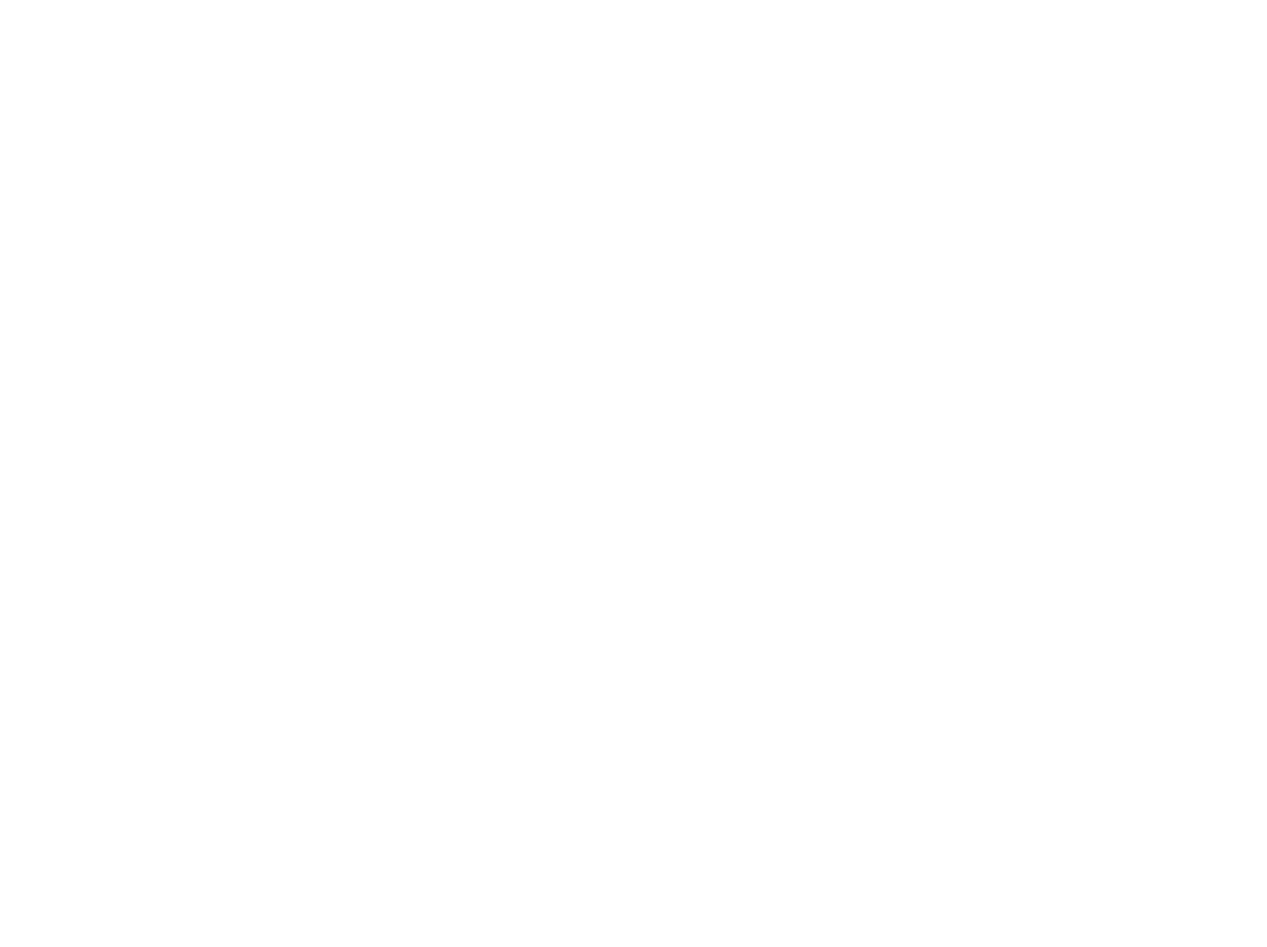
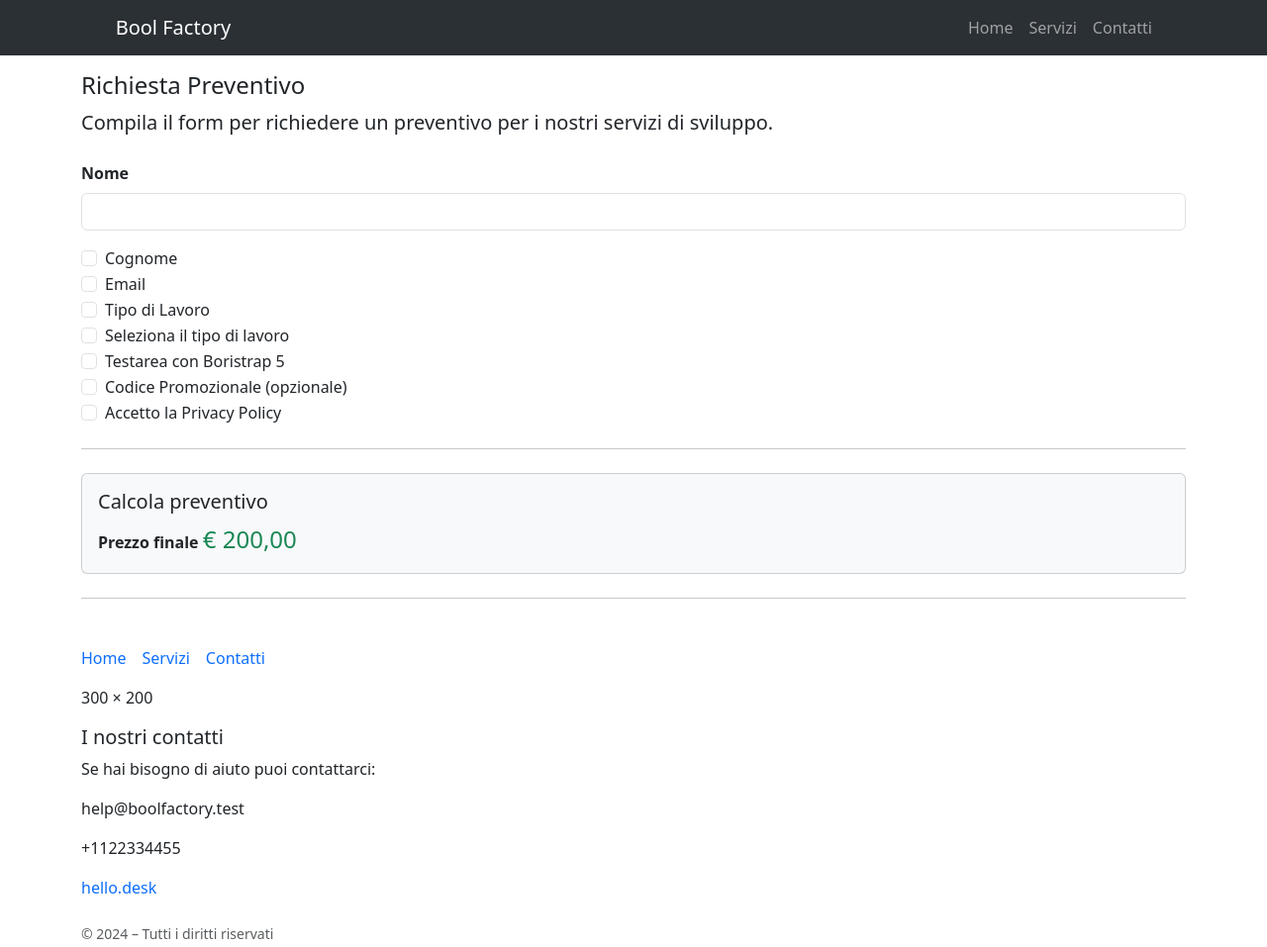
Before and after one commit to TommasoGabellini/bootstrap-preventivo, a plain HTML site: page index.html in a window 1280 px wide. Shown: the whole page at 99% size. Before the commit the page ends 800 px from the top, so only its background shows below. Drawn offline with nearby package versions, Linux system fonts and the light colour scheme.

Commit message:
feat: primo inizio

```diff
--- a/index.html
+++ b/index.html
@@ -3,9 +3,116 @@
 <head>
     <meta charset="UTF-8">
     <meta name="viewport" content="width=device-width, initial-scale=1.0">
-    <title>Document</title>
+    <title>Bool Factory - Richiesta Preventivo</title>
+    <!-- Bootstrap 5 CSS -->
+    <link href="https://cdn.jsdelivr.net/npm/bootstrap@5.3.0/dist/css/bootstrap.min.css" rel="stylesheet">
 </head>
 <body>
+    <nav class="navbar navbar-expand-lg bg-body-tertiary" data-bs-theme="dark">
+        <div class="container-fluid col-12">
+            <div class="col-1"></div>
+          <a class="navbar-brand col-8" href="#">Bool Factory</a>
+          <button class="navbar-toggler" type="button" data-bs-toggle="collapse" data-bs-target="#navbarNav" aria-controls="navbarNav" aria-expanded="false" aria-label="Toggle navigation">
+            <span class="navbar-toggler-icon"></span>
+          </button>
+          <div class="collapse navbar-collapse" id="navbarNav">
+            <ul class="navbar-nav">
+              <li class="nav-item">
+                <a class="nav-link " aria-current="page" href="#">Home</a>
+              </li>
+              <li class="nav-item">
+                <a class="nav-link" href="#">Servizi</a>
+              </li>
+              <li class="nav-item">
+                <a class="nav-link" href="#">Contatti</a>
+              </li>
+            </ul>
+          </div>
+        </div>
+      </nav>
+      <div class="container my-3">
+    <div class="row">
+        <div class="col-12">
+            <h4 class="">Richiesta Preventivo</h4>
+            <p class="lead">Compila il form per richiedere un preventivo per i nostri servizi di sviluppo.</p>
 
+            <form class="mt-4">
+                <div class="mb-3">
+                    <label class="form-label fw-bold">Nome</label>
+                    <input type="text" class="form-control">
+                </div>
+
+                <div class="mb-3">
+                    <div class="form-check">
+                        <input class="form-check-input" type="checkbox">
+                        <label class="form-check-label">Cognome</label>
+                    </div>
+                    <div class="form-check">
+                        <input class="form-check-input" type="checkbox">
+                        <label class="form-check-label">Email</label>
+                    </div>
+                    <div class="form-check">
+                        <input class="form-check-input" type="checkbox">
+                        <label class="form-check-label">Tipo di Lavoro</label>
+                    </div>
+                    <div class="form-check">
+                        <input class="form-check-input" type="checkbox">
+                        <label class="form-check-label">Seleziona il tipo di lavoro</label>
+                    </div>
+                    <div class="form-check">
+                        <input class="form-check-input" type="checkbox">
+                        <label class="form-check-label">Testarea con Boristrap 5</label>
+                    </div>
+                    <div class="form-check">
+                        <input class="form-check-input" type="checkbox">
+                        <label class="form-check-label">Codice Promozionale (opzionale)</label>
+                    </div>
+                    <div class="form-check">
+                        <input class="form-check-input" type="checkbox">
+                        <label class="form-check-label">Accetto la Privacy Policy</label>
+                    </div>
+                </div>
+
+                <hr class="my-4">
+
+                <div class="card bg-light mb-4">
+                    <div class="card-body">
+                        <h3 class="h5 card-title">Calcola preventivo</h3>
+                        <p class="card-text"><strong>Prezzo finale</strong> <span class="fs-4 text-success">€ 200,00</span></p>
+                    </div>
+                </div>
+
+                <hr class="my-4">
+
+                <div class="footer mt-5">
+                    <div class="d-flex gap-3 mb-3">
+                        <a href="#" class="text-decoration-none">Home</a>
+                        <a href="#" class="text-decoration-none">Servizi</a>
+                        <a href="#" class="text-decoration-none">Contatti</a>
+                    </div>
+
+                    <div class="mb-3">
+                        <p>300 × 200</p>
+                    </div>
+
+                    <div class="contact-info">
+                        <h3 class="h5">I nostri contatti</h3>
+                        <p>Se hai bisogno di aiuto puoi contattarci:</p>
+                        <p>help@boolfactory.test</p>
+                        <p>+1122334455</p>
+                        <p><a href="https://boolfactory.test.com/" class="text-decoration-none">hello.desk</a></p>
+                    </div>
+
+                    <div class="mt-4 text-muted small">
+                        <p>© 2024 – Tutti i diritti riservati</p>
+                    </div>
+                </div>
+            </form>
+        </div>
+    </div>
+</div>
+
+    <!-- Bootstrap 5 JS Bundle with Popper -->
+    <script src="https://cdn.jsdelivr.net/npm/bootstrap@5.3.0/dist/js/bootstrap.bundle.min.js"></script>
 </body>
 </html>
```
